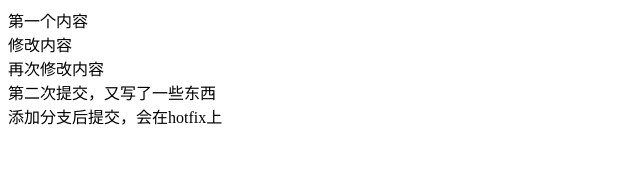
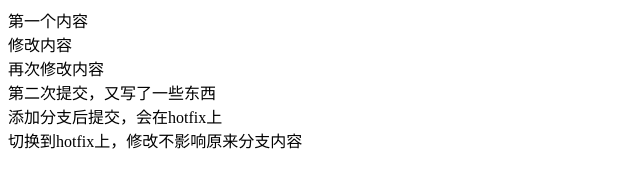
Before and after one commit to duHongXia/itcast, a plain HTML site: page index.html in a window 1280 px wide. Shown: the whole page, without its empty margins (0-640 px from the left). Drawn offline with Linux system fonts and the light colour scheme.

Commit message:
hotfix上修改，不影响master

```diff
--- a/index.html
+++ b/index.html
@@ -13,5 +13,6 @@ PE html>
 <div>再次修改内容</div>
 <div>第二次提交，又写了一些东西</div>
 <div>添加分支后提交，会在hotfix上</div>
+<div>切换到hotfix上，修改不影响原来分支内容</div>
 
 </html>
```
